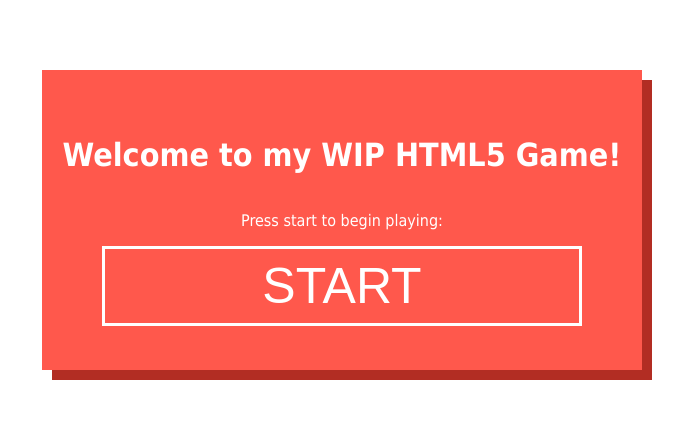
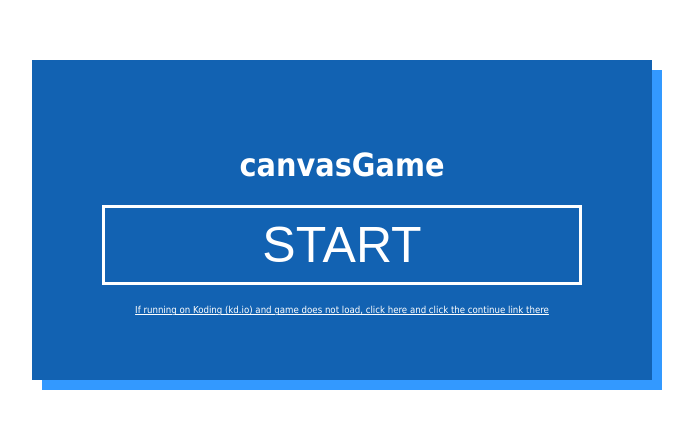
Before and after one commit to aguilarm/canvasGame, a plain HTML site: page client/index.html in a window 1280 px wide. Shown: the part 180-608 px from the top of the page, without its empty margins (298-991 px from the left). Drawn offline with nearby package versions, Linux system fonts and the light colour scheme.

Commit message:
Running with assetLoader/start button
Everything appears to be working after loading from the start button.  Next up is a tilemap and then collisions.

```diff
--- a/client/css/main.css
+++ b/client/css/main.css
@@ -20,12 +20,14 @@ body, html {
 #welcomeScreen>div {
     width:600px;
     height:300px;
+    padding:10px;
+    text-align:center;
     display: flex;
     flex-direction: column;
     justify-content: center;
     align-items:center;
-    background-color: #FF584C;
-    box-shadow:10px 10px 0 0 #B22D23;
+    background-color: #1262B2;
+    box-shadow:10px 10px 0 0 #39f;
 }
 #welcomeScreen button {
     width:80%;
@@ -37,5 +39,10 @@ body, html {
 }
 
 #welcomeScreen button:hover {
-    background-color:#2879CC;
+    background-color:#FF584C;
 }
+
+#welcomeScreen a{
+    color:white;
+    font-size:.6em;
+}
--- a/client/index.html
+++ b/client/index.html
@@ -74,6 +74,7 @@ limitations under the License.
             IS_SERVER = false;
 
             var loadGame = function (gameURL, player_game_key) {
+                document.getElementById("startGame").innerHTML = "Loading...";
                 var inputScripts = [
                     //Shared scripts
                     "../shared/core/core.js",
@@ -109,7 +110,6 @@ limitations under the License.
                         checkWait(
                             function()
                             {
-                                console.log('waiting for preloadComplete...');
                                 return gGameEngine.preloadComplete;
                             },
                             function ()
@@ -134,10 +134,7 @@ limitations under the License.
             function gameLoadComplete(gameURL, player_game_key)
             {
                 //TODO this should grab info from the server, but not yet
-                //going to just set gPlayer0 here
 
-                gGameEngine.gPlayer0 = gGameEngine.spawnEntity("Player", 150, 100, {name: "halfwit", team: "wat", userID: "player0", displayName: "potato"});
-                console.log('spawing player from gameLoadComplete (index.html)');
                 readyToRock();
 
                 //load our game and move the world forward
@@ -182,9 +179,10 @@ limitations under the License.
 
     <div id="welcomeScreen">
         <div>
-        <h1>Welcome to my WIP HTML5 Game!</h1>
-        <p>Press start to begin playing:</p>
+        <h1>canvasGame</h1>
         <button id="startGame" onclick='loadGame()'>START</button>
+        <br />
+        <a href="http://vm-0.aguilarm.kd.io/canvasGame/shared/">If running on Koding (kd.io) and game does not load, click here and click the continue link there</a>
         </div>
     </div>
     <canvas id="mainCanvas"></canvas>
--- a/client/scripts/core/clientGameEngine.js
+++ b/client/scripts/core/clientGameEngine.js
@@ -130,17 +130,14 @@ ClientGameEngineClass = GameEngineClass.extend({
 	preloadComplete: false,
 	preloadAssets: function ()
 	{
-	    console.log('preloadAssets');
         //go load images first
         var assets = new Array();
         assets.push("img/master.png");
         //TODO maps,sounds
         loadAssets(assets, function()
         {
-            console.log('loadAssets compeleted');
             xhrGet("img/master.json", false,
                 function(data){
-                    console.log('xhr callback');
                     var obj = JSON.parse(data.response);
                     var sheet = new SpriteSheetClass();
                     gSpriteSheets['master'] = sheet;
```
Also changed, not shown: shared/core/gameEngine.js (+3 -4 lines).
